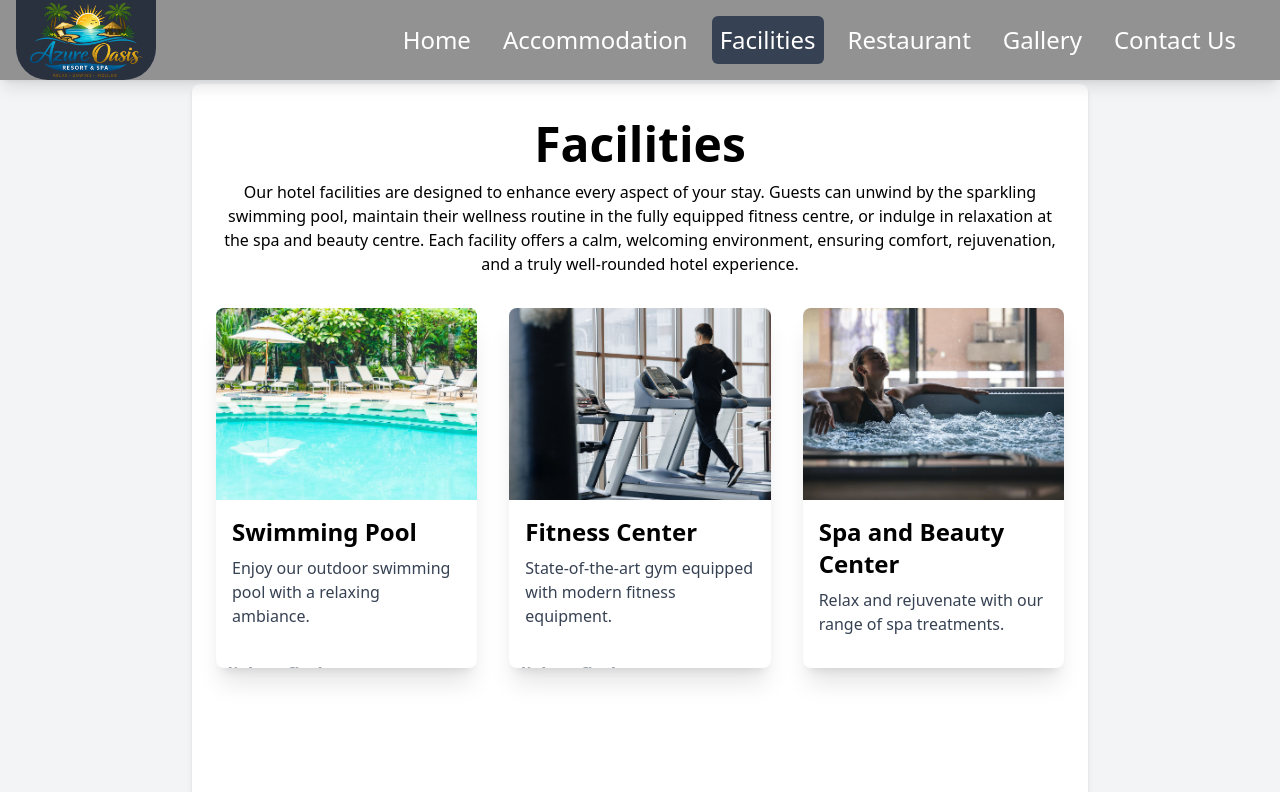
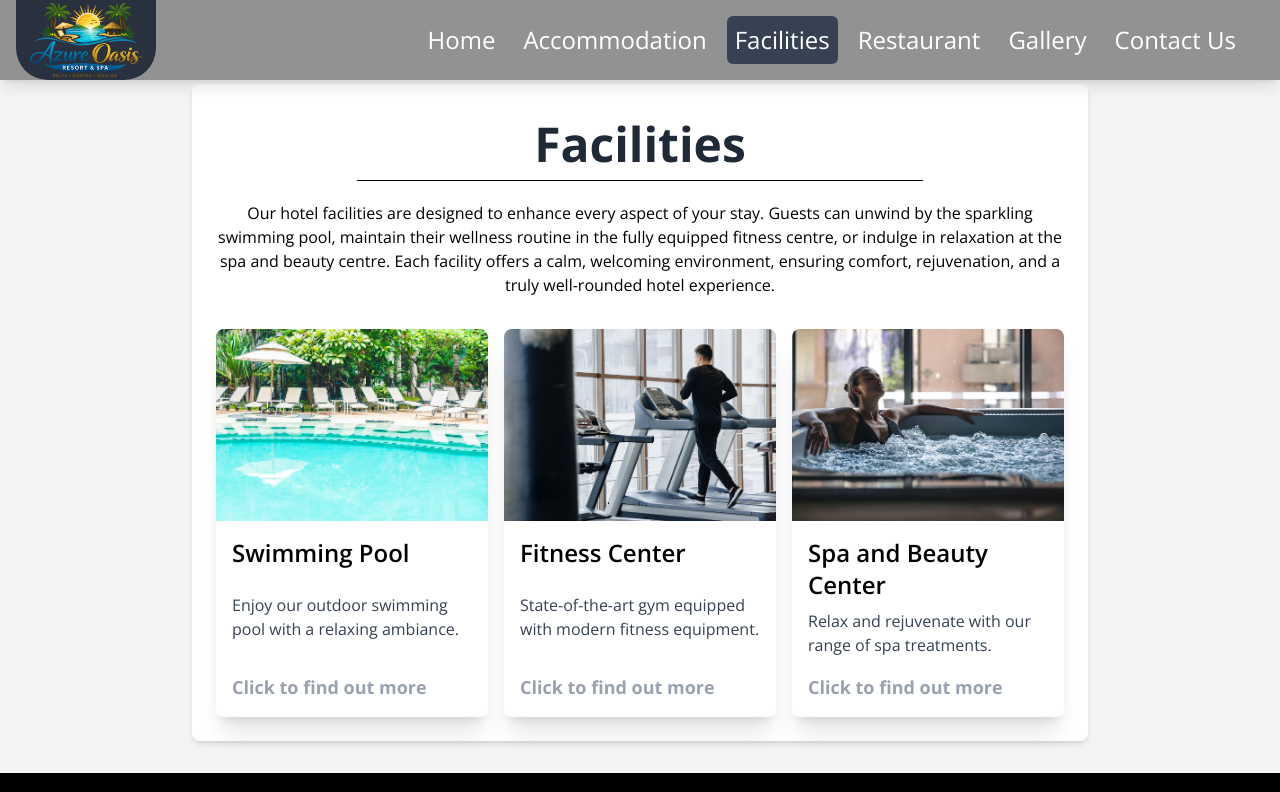
Before and after one commit to Mathew-Ritchie/Sample_Hotel_Website_Mathew_Ritchie, a React (Vite) app in the folder hotel-site/: page /facilities in a window 1280 px wide. Shown: the top 792 px of the page. Built offline with nearby package versions, Linux system fonts and the light colour scheme.

Commit message:
Added new font and amended layout bug in facilities page.
bug was leakinging issue.

```diff
--- a/hotel-site/index.html
+++ b/hotel-site/index.html
@@ -4,6 +4,9 @@
     <meta charset="UTF-8" />
     <link rel="icon" type="image/svg+xml" href="/vite.svg" />
     <meta name="viewport" content="width=device-width, initial-scale=1.0" />
+    <link rel="preconnect" href="https://fonts.googleapis.com">
+    <link rel="preconnect" href="https://fonts.gstatic.com" crossorigin>
+    <link href="https://fonts.googleapis.com/css2?family=Open+Sans:ital,wght@0,300..800;1,300..800&display=swap" rel="stylesheet">
     <title>hotel-site</title>
   </head>
   <body>
--- a/hotel-site/src/App.css
+++ b/hotel-site/src/App.css
@@ -3,6 +3,7 @@
 * {
   scroll-behavior: smooth;
   box-sizing: border-box;
+  font-family: 'Open Sans', sans-serif;
 }
 
 body {
@@ -14,4 +15,14 @@ body {
   font-size: 3rem;
   font-weight: bold;
   text-align: center;
+  color: #1f2937;
 }
+
+.button-colour {
+  background-color: #EEBA25;
+  color: white
+}
+
+.button-colour:hover {
+  background-color: #d99c1e;
+}
--- /dev/null
+++ b/hotel-site/src/components/CallToActionBanner.jsx
@@ -0,0 +1,16 @@
+export default function CallToActionBanner() {
+    return (
+
+            <div className="relative bg-gray-800 z-10 h-full flex flex-col justify-center items-center text-center text-white p-4 rounded-lg">
+                <h2 className="text-3xl md:text-4xl font-bold mb-2 text-shadow-lg">Ready to Experience Luxury?</h2>
+                <p className="text-lg md:text-xl mb-6 text-shadow-lg">Book your stay with us today and indulge in comfort.</p>
+                <a
+                    href="/accommodations"
+                    className="button-colour text-white font-semibold py-3 px-6 rounded-md text-shadow-lg transition duration-200 "
+                >
+                    Contact Us Today!
+                </a>
+            </div>
+
+    );
+}
--- a/hotel-site/src/components/NavModalHeader.jsx
+++ b/hotel-site/src/components/NavModalHeader.jsx
@@ -49,7 +49,7 @@ export default function NavModalHeader() {
 
 
         {/* Desktop Navigation for lg and up */}
-        <nav className="hidden lg:flex items-center space-x-4 text-2xl pr-5">
+        <nav className="hidden lg:flex items-center space-x-3 text-2xl pr-5">
           <NavItem to="/">Home</NavItem>
 
           <div className="relative group">
--- a/hotel-site/src/pages/AccommodationPage.jsx
+++ b/hotel-site/src/pages/AccommodationPage.jsx
@@ -9,7 +9,7 @@ export default function AccommodationPage() {
       <div className="min-h-screen flex flex-col items-center bg-gray-100 p-2 sm:p-8 pt-21 sm:pt-21">
         <div className="min-h-screen flex flex-col items-center w-full max-w-4xl bg-white rounded-lg shadow-md p-2 sm:p-6">
             <h1 className="page-main-title">Accommodation</h1>
-            <hr className="md:pt-5"></hr>
+             <hr className=" text-black md:pt-5 w-2/3"></hr>
             <p className="text-center mb-8">Our hotel accommodation features both Standard and Deluxe room options,
               thoughtfully designed to suit different travel needs. Standard rooms offer
               comfortable furnishings and essential amenities for a relaxing stay. Deluxe rooms
@@ -25,7 +25,7 @@ export default function AccommodationPage() {
                             <h2 className="text-2xl font-semibold mb-2">{room.name}</h2>
                             <p className="text-gray-700 mb-4">{room.shortDescription}</p>
                             {/* <p className="text-blue-600 font-bold text-lg">${room.price}/night</p> */}
-                            <p className="text-blue-600 font-bold text-lg">Click to find out more</p>
+                            <p className="text-gray-400 font-bold text-lg">Click to find out more</p>
                         </div>
                     </div>
                   </NavLink>
--- a/hotel-site/src/pages/ContactUsPage.jsx
+++ b/hotel-site/src/pages/ContactUsPage.jsx
@@ -8,6 +8,7 @@ export default function ContactUsPage() {
    <div className="h-screen flex flex-col items-center bg-gray-100 p-2 sm:p-8 pt-21 sm:pt-21">
         <div className="h-full flex flex-col items-center w-full max-w-4xl bg-white rounded-lg shadow-md p-2 sm:p-6">
             <h1 className="page-main-title">Contact Us</h1>
+             <hr className=" text-black md:pt-5 w-2/3"></hr>
         <div className="w-full flex flex-col justify-center items-center gap-20">
           <div className="w-full flex flex-col sm:flex-row justify-center items-center gap-5">
             <img className="w-70" src={"/images/hotel-logo.png"} width={1500} height={1000} />
--- a/hotel-site/src/pages/DynamicFacilitiesInfoPage.jsx
+++ b/hotel-site/src/pages/DynamicFacilitiesInfoPage.jsx
@@ -1,5 +1,6 @@
 import { useParams } from "react-router-dom";
 import facilitiesData from "../data/facilitiesData";
+import CallToActionBanner from "../components/CallToActionBanner";
 
 
 
@@ -18,12 +19,12 @@ export default function DynamicFacilitiesInfoPage() {
 
     return (
     <div className="pb-5 px-4 sm:px-10  md:px-20 lg:px-20">
-      <h2
+      <h1
         className="text-3xl font-bold text-center pt-25 mb-5  md:mb-10"
       >
         {facility.title}
-      </h2>
-      <hr className="md:pt-5"></hr>
+      </h1>
+       <hr className=" text-black mx-auto md:pt-5 w-2/3"></hr>
       <p className="py-5 text-justify">
         <img
           src={facility.image1.path}
@@ -46,6 +47,7 @@ export default function DynamicFacilitiesInfoPage() {
         {facility.paragraph[2]}
       </p>
       <hr></hr>
+      <CallToActionBanner />
     </div>
   );
 }
--- a/hotel-site/src/pages/FacilitiesPage.jsx
+++ b/hotel-site/src/pages/FacilitiesPage.jsx
@@ -3,24 +3,32 @@ import { NavLink } from "react-router-dom";
 
 export default function FacilitiesPage() {
     return (
-        <div className="min-h-screen flex flex-col items-center bg-gray-100 p-2 sm:p-8 pt-21 sm:pt-21">
-        <div className="min-h-screen flex flex-col items-center w-full max-w-4xl bg-white rounded-lg shadow-md p-2 sm:p-6">
+        <div className="flex flex-col items-center bg-gray-100 p-2 sm:p-8 pt-21 sm:pt-21">
+        <div className="flex flex-col items-center w-full max-w-4xl bg-white rounded-lg shadow-md p-2 sm:p-6">
             <h1 className="page-main-title">Facilities</h1>
+             <hr className=" text-black md:pt-5 w-2/3"></hr>
              <p className="text-center mb-8">Our hotel facilities are designed to enhance every aspect of your stay.
               Guests can unwind by the sparkling swimming pool, maintain their wellness routine in the fully equipped
                fitness centre, or indulge in relaxation at the spa and beauty centre. Each facility offers a calm,
                welcoming environment, ensuring comfort, rejuvenation, and a truly well-rounded hotel experience.</p>
 
-            <div className="grid grid-cols-1 md:grid-cols-3 gap-8 w-full max-w-6xl">
+            <div className="grid grid-cols-1 md:grid-cols-3 gap-4 w-full max-w-6xl">
               {Object.entries(facilitiesData).map(([key, facility]) => (
-                  <NavLink to={`/facilities/${key}`} key={key} className="no-underline h-90">
-                    <div key={key} className="bg-white h-90 rounded-lg shadow-xl overflow-hidden">
-                        <img src={facility.image1.path} alt={facility.image1.alt} className="w-full h-48 object-cover" />
-                        <div className="p-4">
-                            <h2 className="text-2xl font-semibold mb-2">{facility.title}</h2>
-                            <p className="text-gray-700 mb-4">{facility.description}</p>
-                        </div>
-                        <p className="text-gray-400 font-bold text-lg">Click to find out more</p>
+                  <NavLink to={`/facilities/${key}`} key={key} className="no-underline h-full">
+                    <div className="bg-white rounded-lg shadow-xl overflow-hidden h-full flex flex-col">
+                      <img
+                        src={facility.image1.path}
+                        alt={facility.image1.alt}
+                        className="w-full h-48 object-cover"
+                      />
+
+                      <div className="p-4 flex flex-col justify-between flex-grow">
+                        <h2 className="text-2xl font-semibold mb-2">{facility.title}</h2>
+                        <p className="text-gray-700 mb-4">{facility.description}</p>
+                        <p className="text-gray-400 font-bold text-lg">
+                          Click to find out more
+                        </p>
+                      </div>
                     </div>
                   </NavLink>
                 ))}
--- a/hotel-site/src/pages/GalleryPage.jsx
+++ b/hotel-site/src/pages/GalleryPage.jsx
@@ -24,7 +24,7 @@ export default function GalleryPage() {
      <div className="min-h-screen flex flex-col items-center bg-gray-100 p-2 sm:p-8 pt-21 sm:pt-21">
         <div className="min-h-screen flex flex-col items-center w-full max-w-4xl bg-white rounded-lg shadow-md p-2 sm:p-6">
             <h1 className="page-main-title">Gallery</h1>
-            <hr className="md:pt-5"></hr>
+            <hr className=" text-black md:pt-5 w-2/3"></hr>
       <div className="grid grid-cols-1 sm:grid-cols-2 lg:grid-cols-3 gap-4" >
         {images.map((image) => (
           <div
--- a/hotel-site/src/pages/RestaurantPage.jsx
+++ b/hotel-site/src/pages/RestaurantPage.jsx
@@ -5,7 +5,7 @@ import "../App.css";
 export default function RestaurantPage() {
   return (
       <div className="min-h-screen flex flex-col items-center bg-gray-100 p-2 sm:p-8 pt-21 sm:pt-21">
-    <div className="bg-white pb-5 px-4 sm:px-10 md:px-20 lg:px-20  p-2 sm:p-6">
+    <div className="w-full bg-white pb-5 px-4 sm:px-10 md:px-20 lg:px-20  p-2 sm:p-6">
       <h1
         className="page-main-title"
       >
```
Also changed, not shown: hotel-site/src/components/LandingHeroComponent.jsx (+8 -5 lines), hotel-site/src/pages/DynamicRoomInfoPage.jsx (+5 -3 lines).
